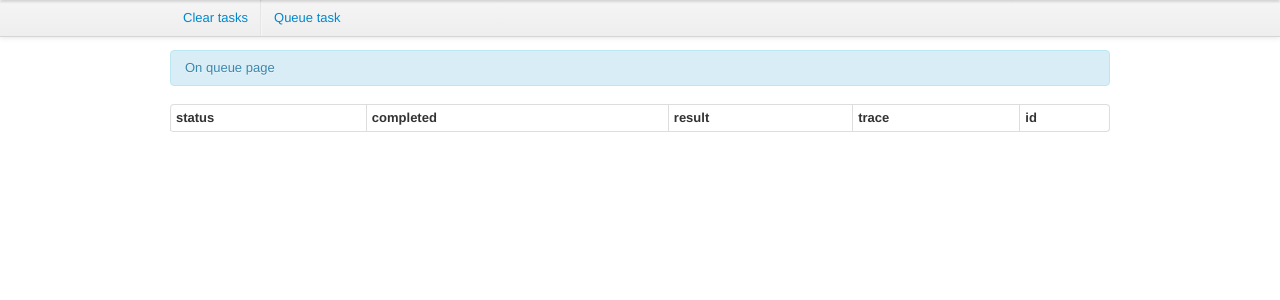
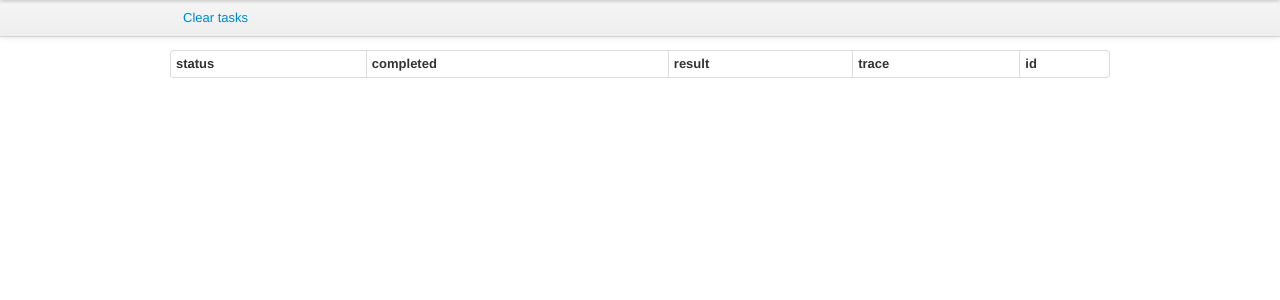
Before and after one commit to asascience-open/larva-service, a Flask app: page /queue in a window 1280 px wide. Shown: the part 40-340 px from the top of the page. Run offline with Flask 2, Linux system fonts and the light colour scheme; data that the repository does not hold is empty.

Commit message:
Cleanup in preperation for actual model implementation

```diff
--- a/larva_service/tasks/larva.py
+++ b/larva_service/tasks/larva.py
@@ -3,10 +3,5 @@ from time import sleep
 from celery import current_task
 
 @celery.task()
-def add(x, y):
-    return x+y
-
-@celery.task()
 def run(run_dict):
-    print run_dict
     return 9+9
--- a/larva_service/templates/queue.html
+++ b/larva_service/templates/queue.html
@@ -7,7 +7,6 @@
         <div class="container">
             <ul class="nav nav-pills">
               <li><a href="{{ url_for('clear_queue') }}">Clear tasks</a></li>
-              <li><a href="{{ url_for('add_to_queue') }}">Queue task</a></li>
             </ul>
         </div>
     </div>
--- a/larva_service/templates/runs.html
+++ b/larva_service/templates/runs.html
@@ -7,7 +7,7 @@
             <ul class="nav nav-pills">
                 <li><a href="{{ url_for('clear_runs') }}">Clear runs</a></li>
                 <form method="POST" action="{{ url_for('run_larva_model') }}" class="navbar-form pull-left">
-                  <input type="textarea" class="span6" name="config" id="config" placeholder="Paste JSON here"></input>
+                  <input type="textarea" class="span4" name="config" id="config" placeholder="Paste JSON config here to create a manual run"></input>
                   <input type="submit" value="Run Larva Model" class="btn"></input>
                 </form>
             </ul>
--- a/larva_service/views/queue.py
+++ b/larva_service/views/queue.py
@@ -1,20 +1,13 @@
 from flask import render_template, redirect, url_for, flash
 from larva_service import app, db
 from larva_service.models.task import Task
-from larva_service.tasks.larva import add
 
 @app.route('/queue', methods=['GET'])
 def queue():
     tasks = db.Task.find()
-    flash("On queue page",  'info')
     return render_template('queue.html', tasks=tasks)
 
 @app.route('/queue/clear', methods=['GET'])
 def clear_queue():
     db.drop_collection("tasks")
     return redirect(url_for('queue'))
-
-@app.route('/queue/add', methods=['GET'])
-def add_to_queue():
-    results = add.delay(4,2)
-    return redirect(url_for('queue'))
```
